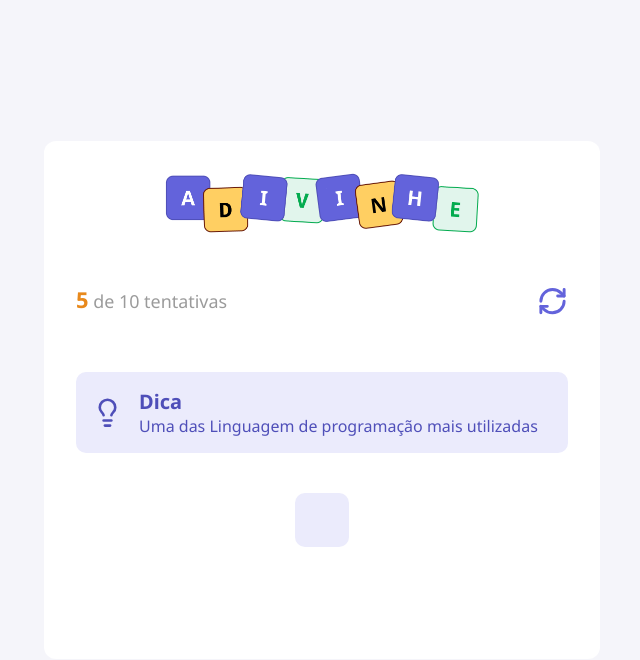
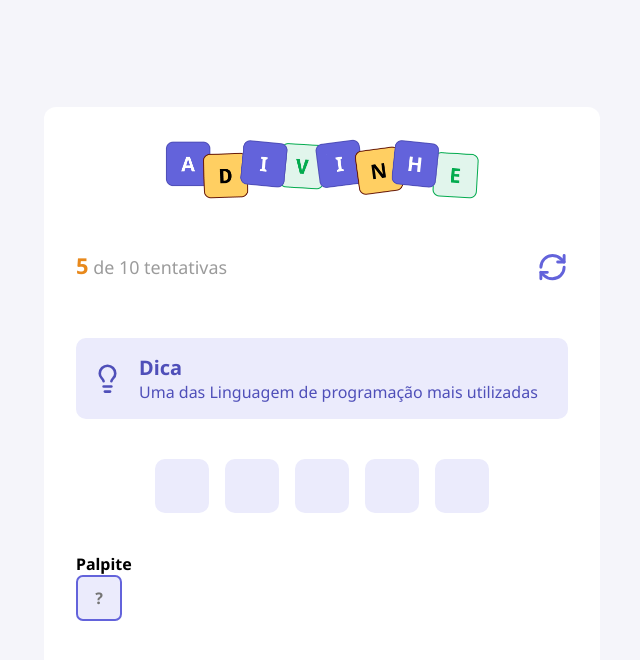
Before and after one commit to iuuleoo/guessing-game, a React (Vite) app: page / in a window 1280 px wide. Shown: the top 660 px of the page, without its empty margins (318-958 px from the left). Built offline with nearby package versions, Linux system fonts and the light colour scheme.

Commit message:
Criando Componente de Input

```diff
--- a/src/App.tsx
+++ b/src/App.tsx
@@ -1,6 +1,7 @@
 import styles from "./app.module.css"
 
 import { Tip } from "./components/tip"
+import { Input } from "./components/input"
 import { Letter } from "./components/Letter"
 import { Header } from "./components/Header"
 
@@ -21,6 +22,16 @@
 
         <div className={styles.word}>
         <Letter value="" />
+        <Letter value="" />
+        <Letter value="" />
+        <Letter value="" />
+        <Letter value="" />
+        </div>
+
+        <h4>Palpite</h4>
+
+        <div>
+         <Input autoFocus maxLength={1} placeholder="?" />
         </div>
 
         </main>
--- /dev/null
+++ b/src/components/input/index.tsx
@@ -0,0 +1,7 @@
+import styles from "./styles.module.css"
+
+type Props = React.ComponentProps<"input">
+
+export function Input({ ...rest }: Props) {
+    return <input type="text" className={styles.input} {...rest} />
+}
--- /dev/null
+++ b/src/components/input/styles.module.css
@@ -0,0 +1,16 @@
+.input {
+    width: 2.87rem;
+    height: 2.87rem;
+    border-radius: 0.43rem;
+
+    background-color: #ebebfc;
+    border: 2px solid #6363db;
+    color: #6363db;
+
+    text-transform: uppercase;
+    text-align: center;
+    font-size: 1rem;
+    font-weight: 700;
+
+    outline: none;
+}
--- a/src/global.css
+++ b/src/global.css
@@ -15,6 +15,11 @@
     font-optical-sizing: auto;
 }
 
+input {
+    font-family: "Noto Sans", sans-serif;
+    font-optical-sizing: auto;
+}
+
 button {
     cursor: pointer;
     transition: filter 0.2s;
```
